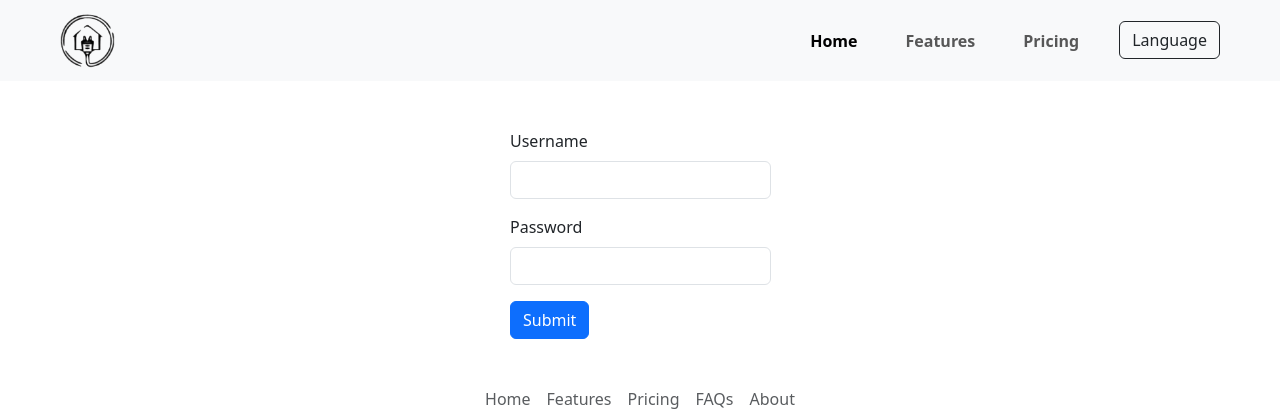
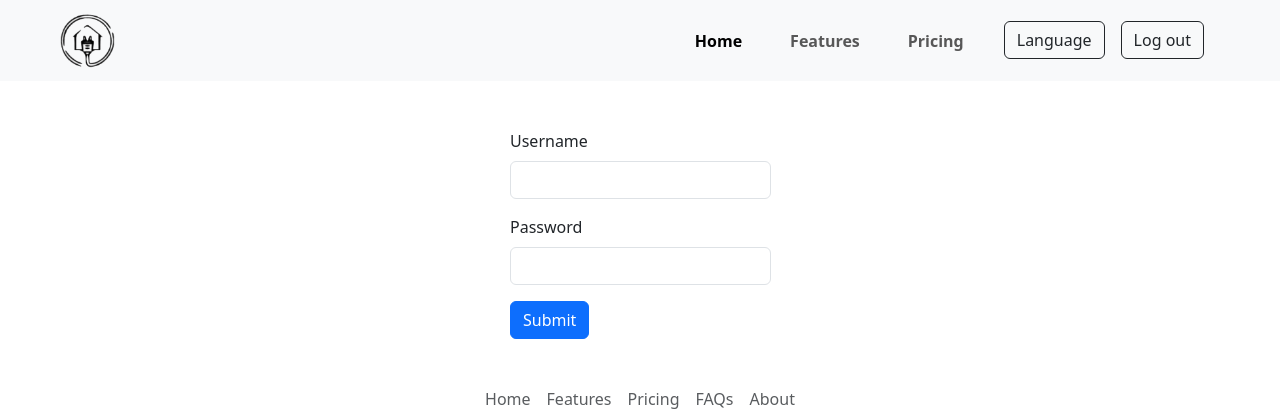
Before and after one commit to meryemAhiskali/home-automation-project, a PHP site: page /consumer/index.php in a window 1280 px wide. Shown: the top 420 px of the page. Run offline with PHP 8.4, Linux system fonts and the light colour scheme.

Commit message:
Add log out button

```diff
--- a/navbar.php
+++ b/navbar.php
@@ -21,6 +21,9 @@
             <li class="nav-item ms-3">
                 <button type="button" class="btn btn-outline-dark">Language</button>
             </li>
+            <li class="nav-item mx-3">
+                <button type="button" class="btn btn-outline-dark">Log out</button>
+            </li>
         </ul>
         </div>
     </div>
```
